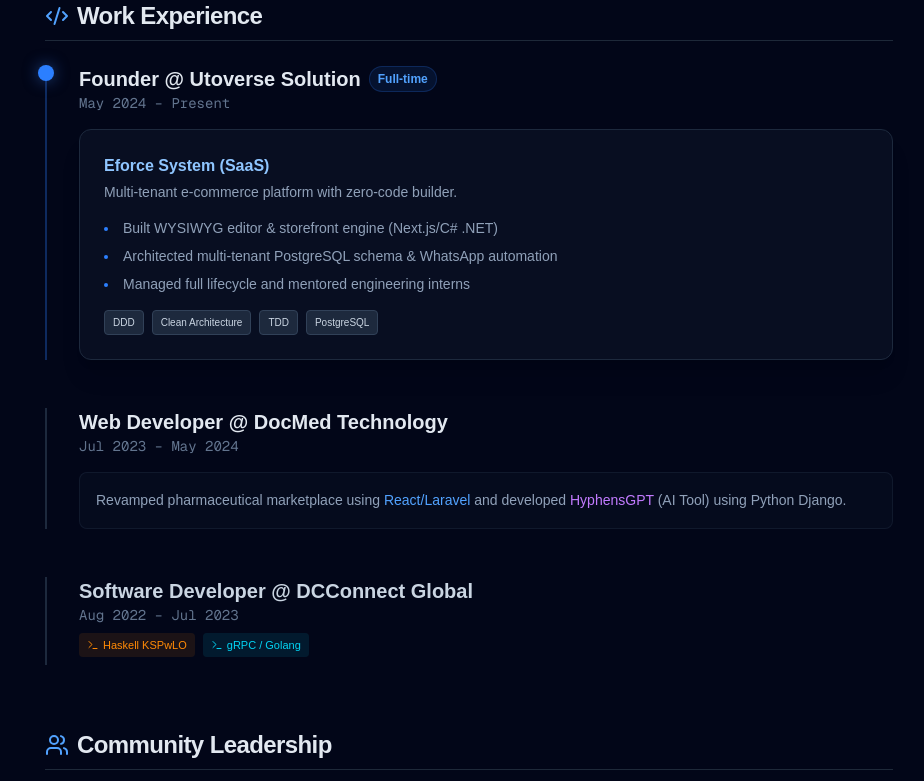
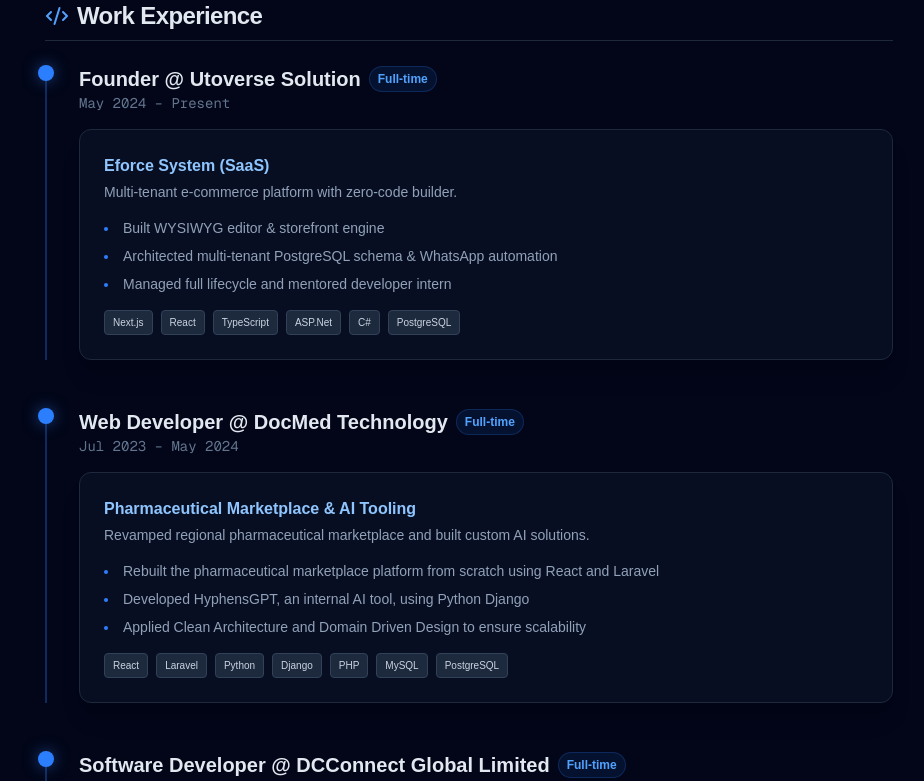
Before and after one commit to yyueniao/online-resume, a Next.js app: page / in a window 1280 px wide. Shown: the part 420-1201 px from the top of the page, without its empty margins (171-1095 px from the left). Built offline with nearby package versions, Linux system fonts and the light colour scheme.

Commit message:
feat: make work experience section ui consistent

```diff
--- a/app/body/Body.tsx
+++ b/app/body/Body.tsx
@@ -1,15 +1,9 @@
 "use client";
 import { ReactNode } from "react";
 import { motion } from "framer-motion";
-import {
-	Code2,
-	Users,
-	GraduationCap,
-	Award,
-	ExternalLink,
-	Terminal,
-} from "lucide-react";
+import { Code2, Users, GraduationCap, Award } from "lucide-react";
 import Section from "./Section";
+import WorkExperience from "./WorkExperience";
 
 const containerVariants = {
 	initial: {},
@@ -50,120 +44,73 @@
 			>
 				<div className="space-y-12">
 					{/* UTOVERSE */}
-					<motion.div
-						variants={fadeInUp}
-						className="relative pl-8 border-l-2 border-blue-500/30"
-					>
-						<motion.div
-							initial={{ scale: 0 }}
-							whileInView={{ scale: 1 }}
-							className="absolute -left-[9px] top-0 w-4 h-4 rounded-full bg-blue-500 shadow-[0_0_15px_rgba(59,130,246,0.5)]"
-						/>
-						<h3 className="text-xl font-bold flex items-center gap-2">
-							Founder @ Utoverse Solution
-							<span className="text-xs bg-blue-500/10 text-blue-400 px-2 py-1 rounded-full border border-blue-500/20">
-								Full-time
-							</span>
-						</h3>
-						<p className="text-sm text-slate-500 mb-4 font-mono">
-							May 2024 – Present
-						</p>
-
-						<motion.div
-							whileHover={{ y: -5 }}
-							className="group bg-slate-900/50 p-6 rounded-xl border border-slate-800 hover:border-blue-500/50 transition-all shadow-xl"
-						>
-							<h4 className="font-semibold text-blue-300 flex justify-between">
-								Eforce System (SaaS)
-								<ExternalLink
-									size={14}
-									className="opacity-0 group-hover:opacity-100 transition-opacity"
-								/>
-							</h4>
-							<p className="text-slate-400 text-sm mt-1">
-								Multi-tenant e-commerce platform with zero-code
-								builder.
-							</p>
-							<ul className="list-disc list-inside text-slate-400 space-y-2 text-sm mt-4 marker:text-blue-500">
-								<li>
-									Built WYSIWYG editor & storefront engine
-									(Next.js/C# .NET)
-								</li>
-								<li>
-									Architected multi-tenant PostgreSQL schema &
-									WhatsApp automation
-								</li>
-								<li>
-									Managed full lifecycle and mentored
-									engineering interns
-								</li>
-							</ul>
-							<div className="mt-4 flex flex-wrap gap-2">
-								{[
-									"DDD",
-									"Clean Architecture",
-									"TDD",
-									"PostgreSQL",
-								].map((tag) => (
-									<span
-										key={tag}
-										className="text-[10px] bg-slate-800 text-slate-300 px-2 py-1 rounded border border-slate-700"
-									>
-										{tag}
-									</span>
-								))}
-							</div>
-						</motion.div>
-					</motion.div>
-
-					{/* DOCMED */}
-					<motion.div
-						variants={fadeInUp}
-						className="relative pl-8 border-l-2 border-slate-800"
-					>
-						<h3 className="text-xl font-bold">
-							Web Developer @ DocMed Technology
-						</h3>
-						<p className="text-sm text-slate-500 font-mono">
-							Jul 2023 – May 2024
-						</p>
-						<div className="mt-4 grid gap-3">
-							<div className="p-4 bg-slate-900/30 rounded-lg border border-slate-800/50">
-								<p className="text-slate-400 text-sm leading-relaxed">
-									Revamped pharmaceutical marketplace using{" "}
-									<span className="text-blue-400">
-										React/Laravel
-									</span>{" "}
-									and developed{" "}
-									<span className="text-purple-400">
-										HyphensGPT
-									</span>{" "}
-									(AI Tool) using Python Django.
-								</p>
-							</div>
-						</div>
-					</motion.div>
-
-					{/* DCCONNECT */}
-					<motion.div
-						variants={fadeInUp}
-						className="relative pl-8 border-l-2 border-slate-800"
-					>
-						<h3 className="text-xl font-bold text-slate-300">
-							Software Developer @ DCConnect Global
-						</h3>
-						<p className="text-sm text-slate-500 font-mono">
-							Aug 2022 – Jul 2023
-						</p>
-						<div className="mt-2 flex gap-2 overflow-x-auto pb-2 no-scrollbar">
-							<span className="flex items-center gap-1 text-[11px] text-orange-400 bg-orange-400/10 px-2 py-1 rounded">
-								<Terminal size={12} /> Haskell KSPwLO
-							</span>
-							<span className="flex items-center gap-1 text-[11px] text-cyan-400 bg-cyan-400/10 px-2 py-1 rounded">
-								<Terminal size={12} /> gRPC / Golang
-							</span>
-						</div>
-					</motion.div>
+					<WorkExperience
+						position={"Founder"}
+						companyName={"Utoverse Solution"}
+						startDate={"May 2024"}
+						endDate={"Present"}
+						subtitle={"Eforce System (SaaS)"}
+						description={
+							"Multi-tenant e-commerce platform with zero-code builder."
+						}
+						points={[
+							"Built WYSIWYG editor & storefront engine",
+							"Architected multi-tenant PostgreSQL schema & WhatsApp automation",
+							"Managed full lifecycle and mentored developer intern",
+						]}
+						skills={[
+							"Next.js",
+							"React",
+							"TypeScript",
+							"ASP.Net",
+							"C#",
+							"PostgreSQL",
+						]}
+					/>
+					<WorkExperience
+						position="Web Developer"
+						companyName="DocMed Technology"
+						startDate="Jul 2023"
+						endDate="May 2024"
+						subtitle="Pharmaceutical Marketplace & AI Tooling"
+						description="Revamped regional pharmaceutical marketplace and built custom AI solutions."
+						points={[
+							"Rebuilt the pharmaceutical marketplace platform from scratch using React and Laravel",
+							"Developed HyphensGPT, an internal AI tool, using Python Django",
+							"Applied Clean Architecture and Domain Driven Design to ensure scalability",
+						]}
+						skills={[
+							"React",
+							"Laravel",
+							"Python",
+							"Django",
+							"PHP",
+							"MySQL",
+							"PostgreSQL",
+						]}
+					/>
+					<WorkExperience
+						position="Software Developer"
+						companyName="DCConnect Global Limited"
+						startDate="Aug 2022"
+						endDate="Jul 2023"
+						subtitle="Microservices & Algorithmic Engineering"
+						description="Focused on high-performance networking services and microservice migration."
+						points={[
+							"Developed & Maintained a network service provider platform",
+							"Implemented KSPwLO algorithm in Haskell for shortest path price/latency network optimization",
+							"Migrated legacy microservices from Haskell to GoLang using gRPC protocols",
+							"Refactored core React/Next.js projects to improve maintainability and readability",
+						]}
+						skills={[
+							"Haskell",
+							"GoLang",
+							"Java",
+							"TypeScript",
+							"Next.js",
+							"MySQL",
+						]}
+					/>
 				</div>
 			</Section>
 
--- /dev/null
+++ b/app/body/WorkExperience.tsx
@@ -0,0 +1,77 @@
+import { motion } from "framer-motion";
+import { ExternalLink } from "lucide-react";
+import { ReactNode } from "react";
+import { fadeInUp } from "../utils";
+
+interface Props {
+	position: string;
+	companyName: string;
+	startDate: string;
+	endDate: string;
+	subtitle: string;
+	description: string;
+	points: string[];
+	skills: string[];
+}
+
+export default function WorkExperience({
+	position,
+	companyName,
+	startDate,
+	endDate,
+	subtitle,
+	description,
+	points,
+	skills,
+}: Props): ReactNode {
+	return (
+		<motion.div
+			variants={fadeInUp}
+			className="relative pl-8 border-l-2 border-blue-500/30"
+		>
+			<motion.div
+				initial={{ scale: 0 }}
+				whileInView={{ scale: 1 }}
+				className="absolute -left-[9px] top-0 w-4 h-4 rounded-full bg-blue-500 shadow-[0_0_15px_rgba(59,130,246,0.5)]"
+			/>
+			<h3 className="text-xl font-bold flex items-center gap-2">
+				{position} @ {companyName}
+				<span className="text-xs bg-blue-500/10 text-blue-400 px-2 py-1 rounded-full border border-blue-500/20">
+					Full-time
+				</span>
+			</h3>
+			<p className="text-sm text-slate-500 mb-4 font-mono">
+				{startDate} – {endDate}
+			</p>
+
+			<motion.div
+				whileHover={{ y: -5 }}
+				className="group bg-slate-900/50 p-6 rounded-xl border border-slate-800 hover:border-blue-500/50 transition-all shadow-xl"
+			>
+				<h4 className="font-semibold text-blue-300 flex justify-between">
+					{subtitle}
+					<ExternalLink
+						size={14}
+						className="opacity-0 group-hover:opacity-100 transition-opacity"
+					/>
+				</h4>
+				<p className="text-slate-400 text-sm mt-1">{description}</p>
+				<ul className="list-disc list-inside text-slate-400 space-y-2 text-sm mt-4 marker:text-blue-500">
+					{points.map((point) => (
+						<li key={point}>{point}</li>
+					))}
+				</ul>
+				<div className="mt-4 flex flex-wrap gap-2">
+					{skills.map((tag) => (
+						<span
+							key={tag}
+							className="text-[10px] bg-slate-800 text-slate-300 px-2 py-1 rounded border border-slate-700"
+						>
+							{tag}
+						</span>
+					))}
+				</div>
+			</motion.div>
+		</motion.div>
+	);
+}
```
